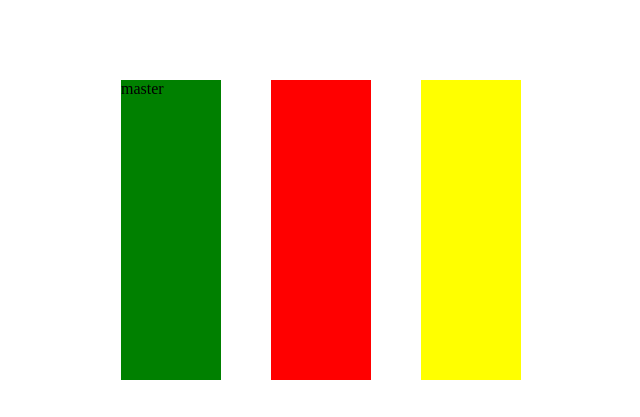
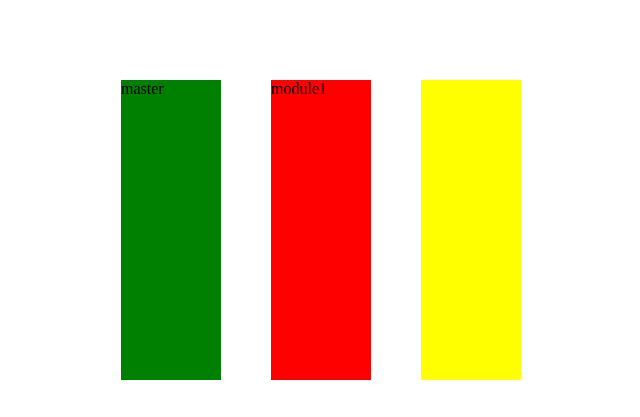
Before and after one commit to EugeneShlyk/training, a plain HTML site: page index.html in a window 1280 px wide. Shown: the top 417 px of the page, 319-959 px from the left. Drawn offline with Linux system fonts and the light colour scheme.

Commit message:
first commit from module1

```diff
--- a/index.html
+++ b/index.html
@@ -10,7 +10,7 @@
 
   <div class="promises">
     <div class="promises__box promises__box--green">master</div>
-    <div class="promises__box promises__box--red"></div>
+    <div class="promises__box promises__box--red">module1</div>
     <div class="promises__box promises__box--yellow"></div>
   </div>
 
```
